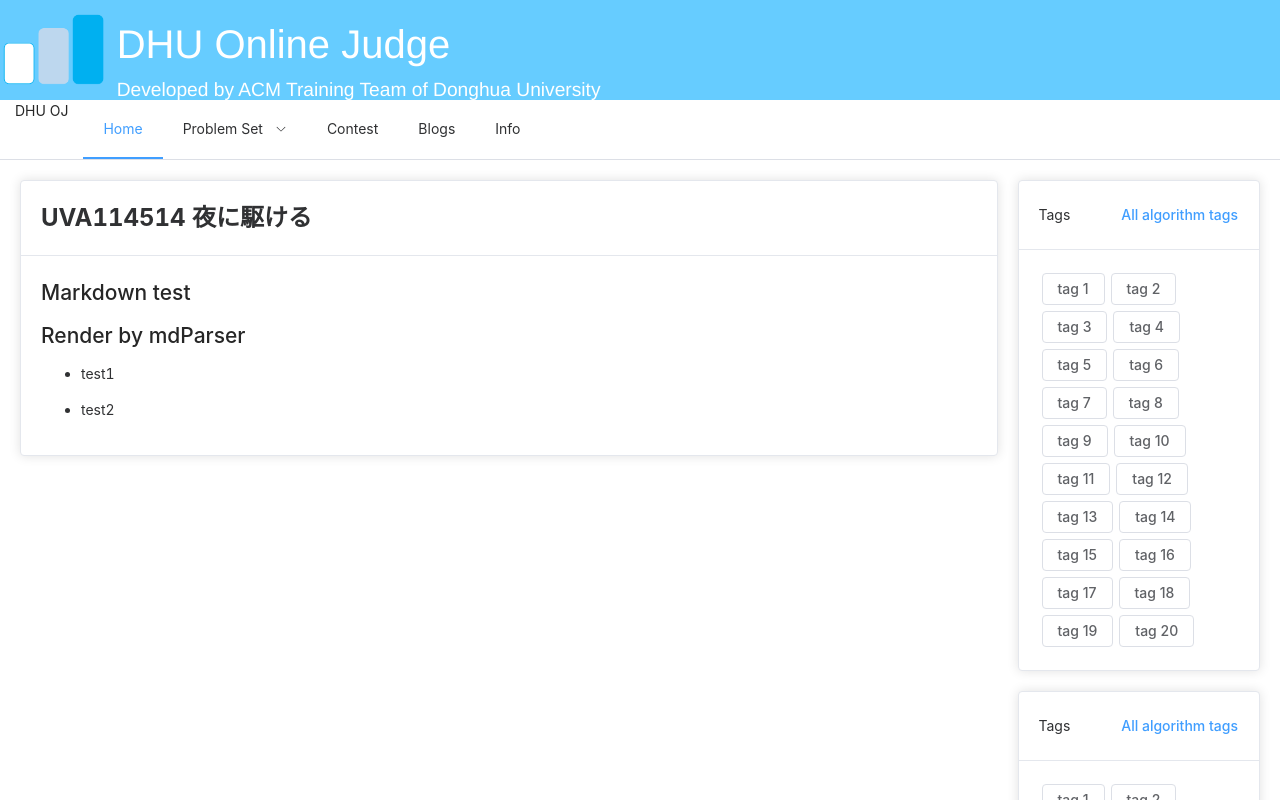
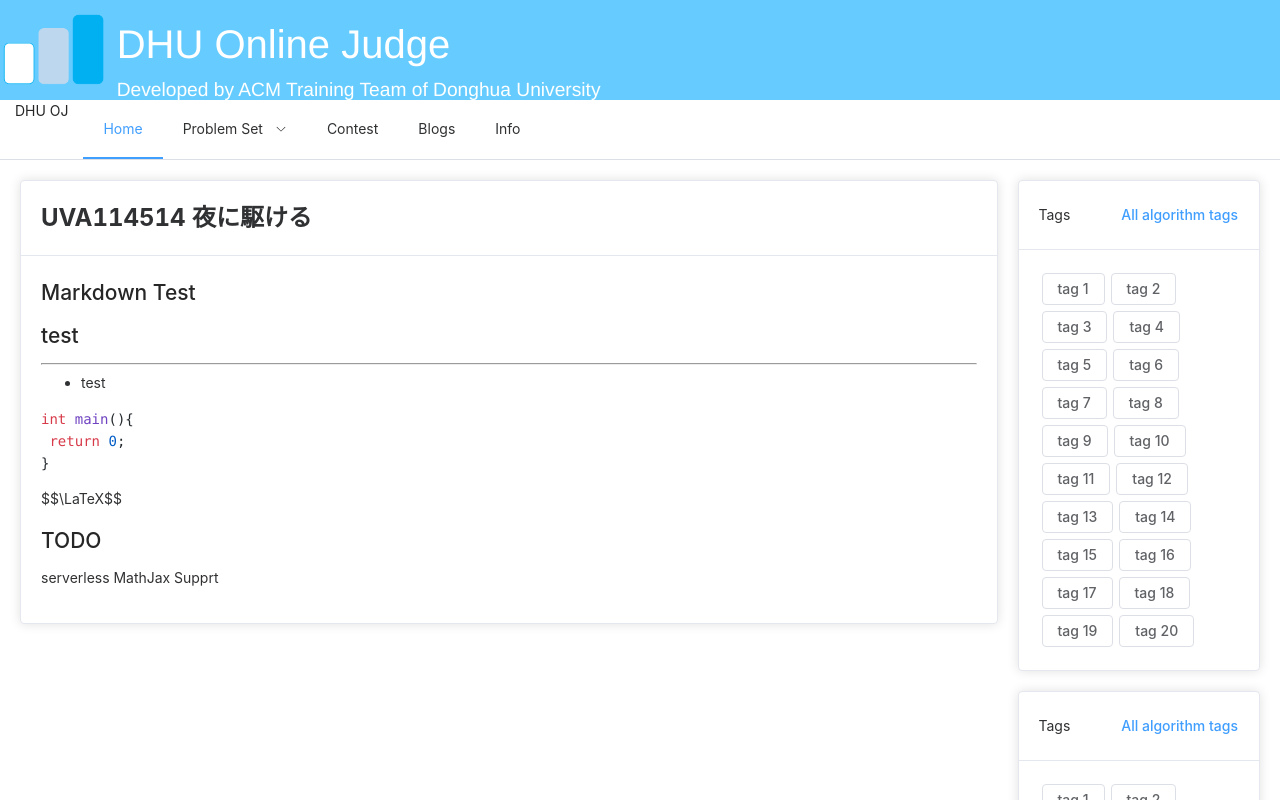
Before and after one commit to kirakiseki/DHUOJFE, a Vue app: page / in a window 1280 px wide. Shown: the top 800 px of the page. Built offline with nearby package versions, Linux system fonts and the light colour scheme.

Commit message:
todo: Add serverless mathjax support

```diff
--- a/src/components/content/problem.vue
+++ b/src/components/content/problem.vue
@@ -1,8 +1,9 @@
 <script>
 export default {
     mounted: function () {
-        let result = mdParser(`# Markdown test \n \n ## Render by mdParser \n \n - test1 \n + test2`);
+        let result = mdParser("# Markdown Test \n ## test\n---\n+ test\n\`\`\`cpp\nint main(){\n return 0;\n}\n\`\`\`\n$$\\LaTeX$$\n## TODO \n serverless MathJax Supprt");
         this.$refs.content.innerHTML = result;
+        console.log(result);
     }
 }
 </script>
--- a/src/loader/mdparser.js
+++ b/src/loader/mdparser.js
@@ -23,7 +23,7 @@ function mdParser(data) {
             return '<pre class="hljs"><code>' + md.utils.escapeHtml(str) + '</code></pre>';
         }
     });
-    let result = mdit.render(data)
+    let result = mdit.render(data);
     return result;
 }
 
```
